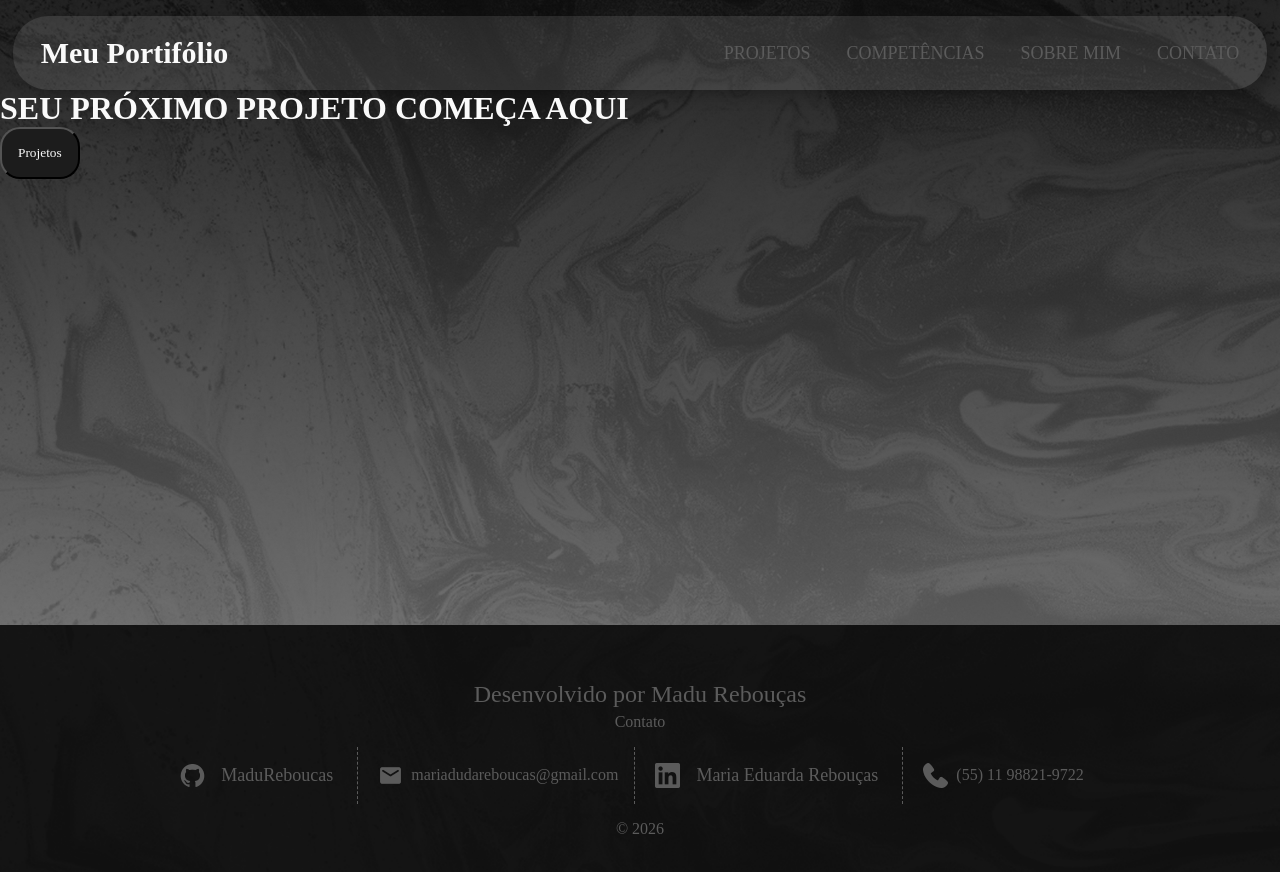
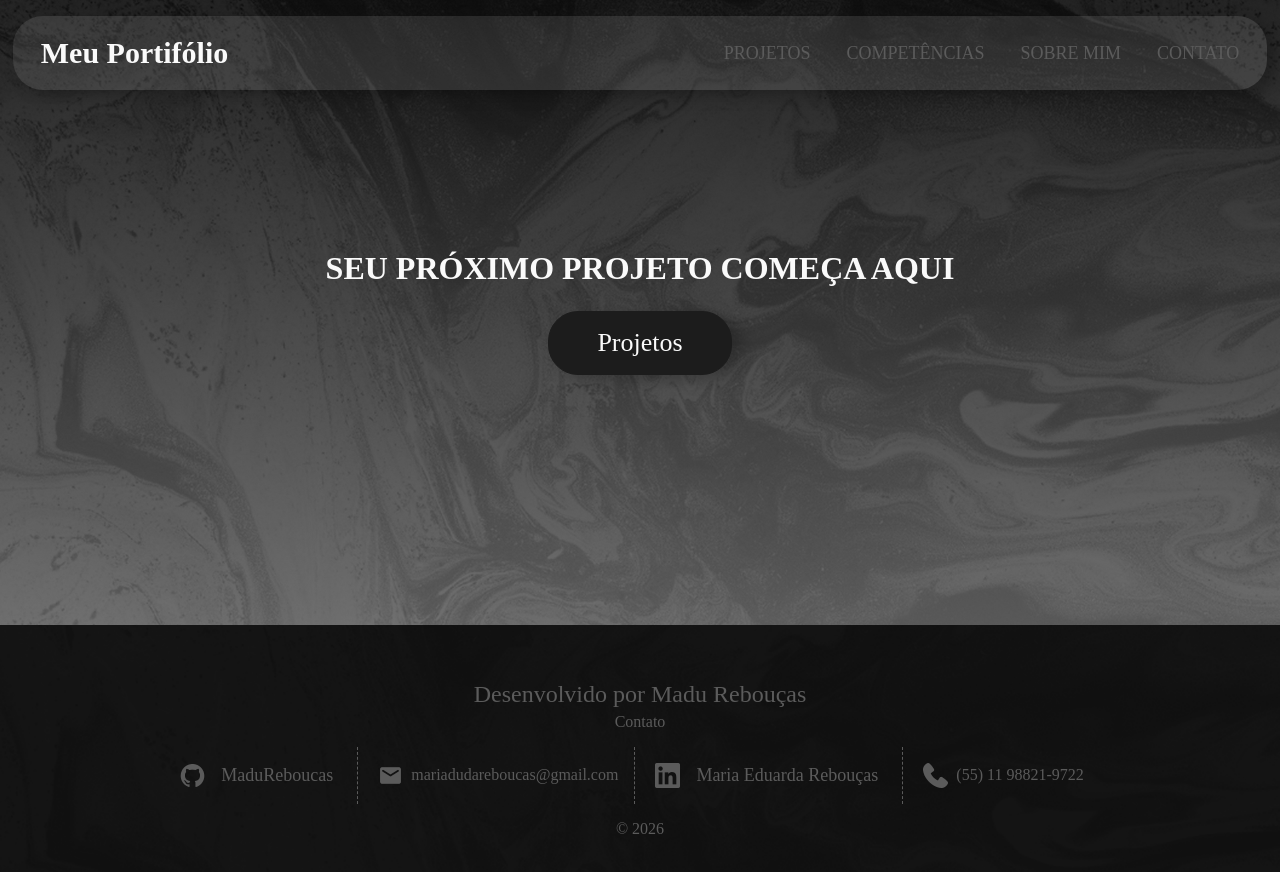
Before and after one commit to MaduReboucas/portifolio, a React (Vite) app: page / in a window 1280 px wide. Shown: the top 872 px of the page. Built offline with nearby package versions, Linux system fonts and the light colour scheme; a web font is replaced by a local one.

Commit message:
Css da home

```diff
--- a/src/components/navbar/Navbar.css
+++ b/src/components/navbar/Navbar.css
@@ -1,7 +1,7 @@
 .navbar {
   background: rgba(255, 255, 255, 0.1); /* transparência */
   -webkit-backdrop-filter: blur(10px); /* suporte Safari */
-  border-radius: 35px; /* bordas arredondadas */
+  border-radius: 30px; /* bordas arredondadas */
   padding: 20px 20px;
   box-shadow: 10px 5px 15px rgba(0, 0, 0, 0.25);
   display: flex;
--- a/src/routes/home/Home.css
+++ b/src/routes/home/Home.css
@@ -6,6 +6,7 @@
   height: 625px;
   justify-content: center; /* CENTRALIZA na horizontal */
   padding-top: 1rem;
+  text-align: center;
 }
 
 h1,
@@ -15,14 +16,27 @@ button p {
 
 /* título */
 .main-title {
-  justify-content: center; /* CENTRALIZA na horizontal */
-  align-items: center; /* CENTRALIZA verticalmente */
+  padding: 10rem 0;
+}
+
+.main-title h1 {
+  margin-bottom: 1.5rem;
 }
 
 /* buttom */
 
 button {
-  padding: 1rem;
+  padding: 1rem 3rem;
   background-color: #1c1c1c;
-  border-radius: 20px;
+  border: 1px solid #1c1c1c;
+  border-radius: 30px;
+  font-size: 26px;
+  box-shadow: 10px 5px 15px rgba(0, 0, 0, 0.25);
 }
+
+button:hover {
+  background-color: #252424;
+  border: 1px solid #252424;
+  transition: 0.3s;
+  cursor: pointer;
+}
```
